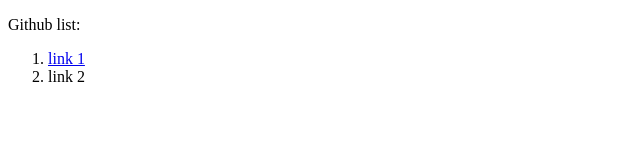
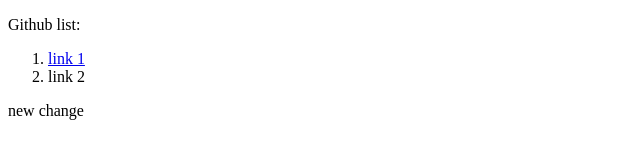
Before and after one commit to wcg-sam/github, a plain HTML site: page index.html in a window 1280 px wide. Shown: the full height of the page, 0-640 px from the left. Drawn offline with Linux system fonts and the light colour scheme.

Commit message:
commit on master

```diff
--- a/index.html
+++ b/index.html
@@ -14,5 +14,7 @@
         <li class="breadcrumb-item"><a href="#"></a>link 2</li>
     </ol>
 
+    new change
+
 </body>
 </html>
```
